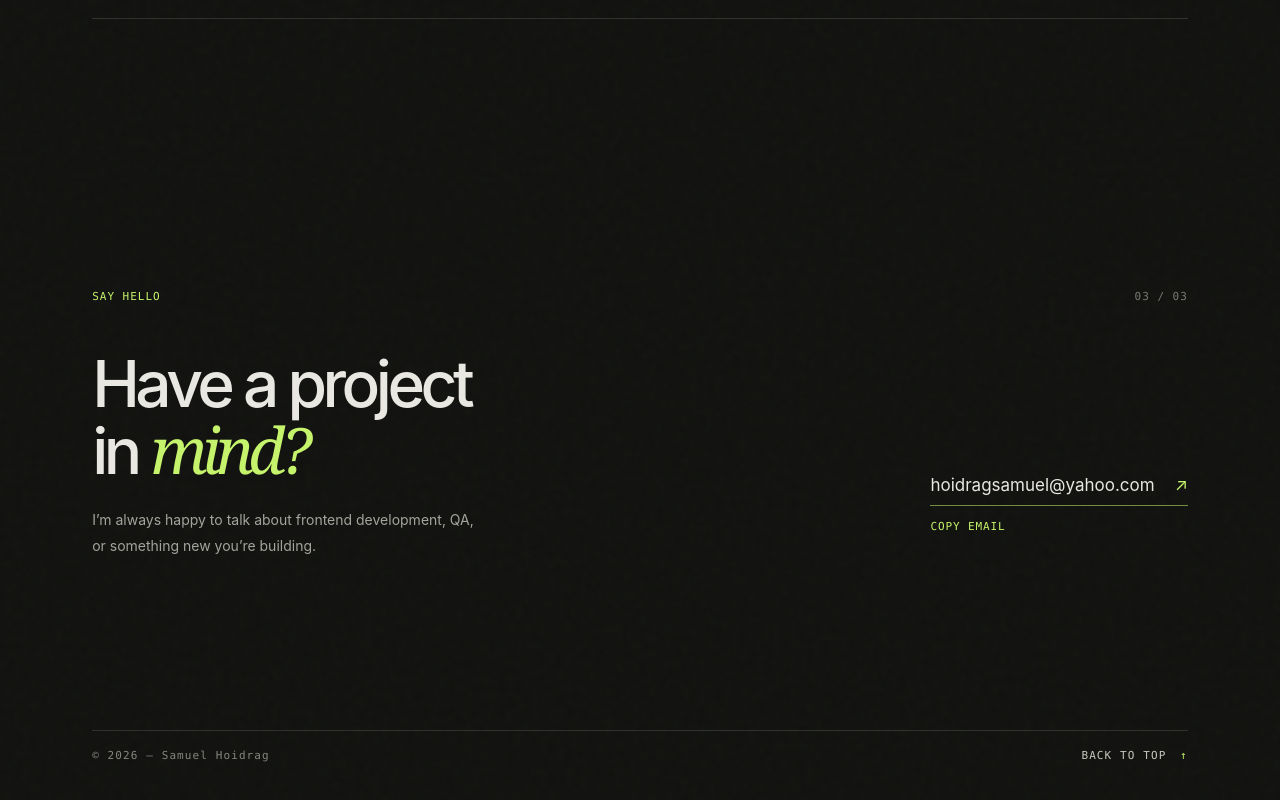
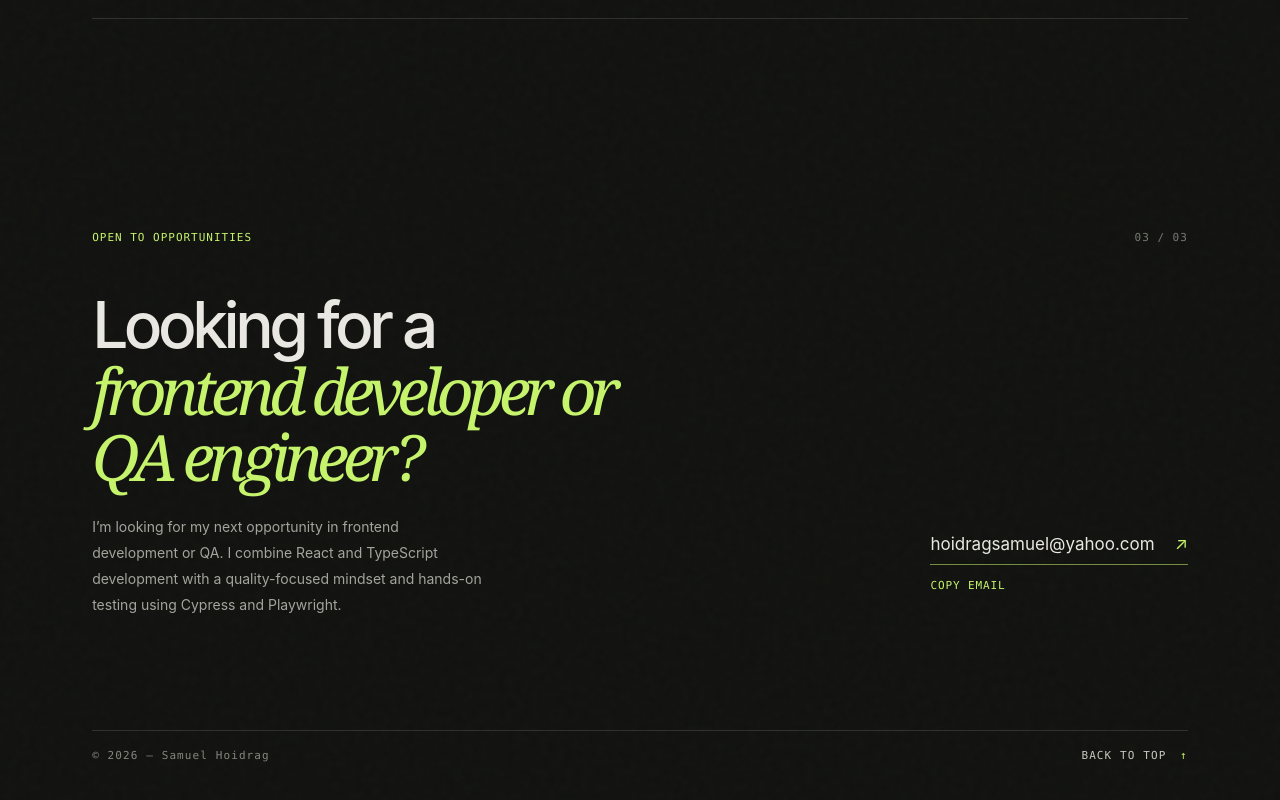
Before and after one commit to Hoidrag/portfolio, a React (Vite) app: page / in a window 1280 px wide. Shown: the part 2382-3182 px from the top of the page. Built offline with nearby package versions, Linux system fonts and the light colour scheme.

Commit message:
Change Open To Work

```diff
--- a/src/components/ContactSection.tsx
+++ b/src/components/ContactSection.tsx
@@ -28,13 +28,15 @@ export function ContactSection() {
             <h2>
               {t.contactTitle}
               <br />
-              {t.contactTitlePrefix}{' '}
               <span className="highlight">{t.contactTitleHighlight}</span>
             </h2>
             <p>{t.contactDescription}</p>
           </div>
           <div className="contact-actions">
-            <a className="contact-link" href={`mailto:${email}`}>
+            <a
+              className="contact-link"
+              href={`mailto:${email}?subject=${encodeURIComponent(t.contactEmailSubject)}`}
+            >
               <span>{email}</span>
               <span aria-hidden="true">↗</span>
             </a>
--- a/src/i18n.ts
+++ b/src/i18n.ts
@@ -46,12 +46,12 @@ const english = {
   projectsNote:
     'These are concepts in progress, not published projects. Have an idea in mind?',
   projectsContact: 'Let’s talk.',
-  contactKicker: 'SAY HELLO',
-  contactTitle: 'Have a project',
-  contactTitlePrefix: 'in',
-  contactTitleHighlight: 'mind?',
+  contactKicker: 'OPEN TO OPPORTUNITIES',
+  contactTitle: 'Looking for a',
+  contactTitleHighlight: 'frontend developer or QA engineer?',
   contactDescription:
-    'I’m always happy to talk about frontend development, QA, or something new you’re building.',
+    'I’m looking for my next opportunity in frontend development or QA. I combine React and TypeScript development with a quality-focused mindset and hands-on testing using Cypress and Playwright.',
+  contactEmailSubject: 'Frontend / QA job opportunity',
   copyEmail: 'COPY EMAIL',
   emailCopied: 'Email copied to clipboard.',
   emailCopyFailed: 'Could not copy. Please select and copy the email address.',
@@ -131,12 +131,12 @@ export const translations: Record<Language, Translation> = {
     projectsNote:
       'Acestea sunt concepte în lucru, nu proiecte publicate. Ai o idee?',
     projectsContact: 'Hai să vorbim.',
-    contactKicker: 'SALUT',
-    contactTitle: 'Ai un proiect',
-    contactTitlePrefix: 'în',
-    contactTitleHighlight: 'minte?',
+    contactKicker: 'ÎN CĂUTAREA UNUI NOU ROL',
+    contactTitle: 'Căutați un',
+    contactTitleHighlight: 'dezvoltator frontend sau QA Engineer?',
     contactDescription:
-      'Mi-ar plăcea să vorbim despre frontend, QA sau despre ceva nou la care lucrezi.',
+      'Sunt în căutarea următoarei oportunități profesionale în frontend sau QA. Îmbin dezvoltarea cu React și TypeScript cu atenția pentru calitate și testarea cu Cypress și Playwright.',
+    contactEmailSubject: 'Oportunitate de angajare — Frontend / QA',
     copyEmail: 'COPIAZĂ E-MAILUL',
     emailCopied: 'Adresa de e-mail a fost copiată.',
     emailCopyFailed:
```
